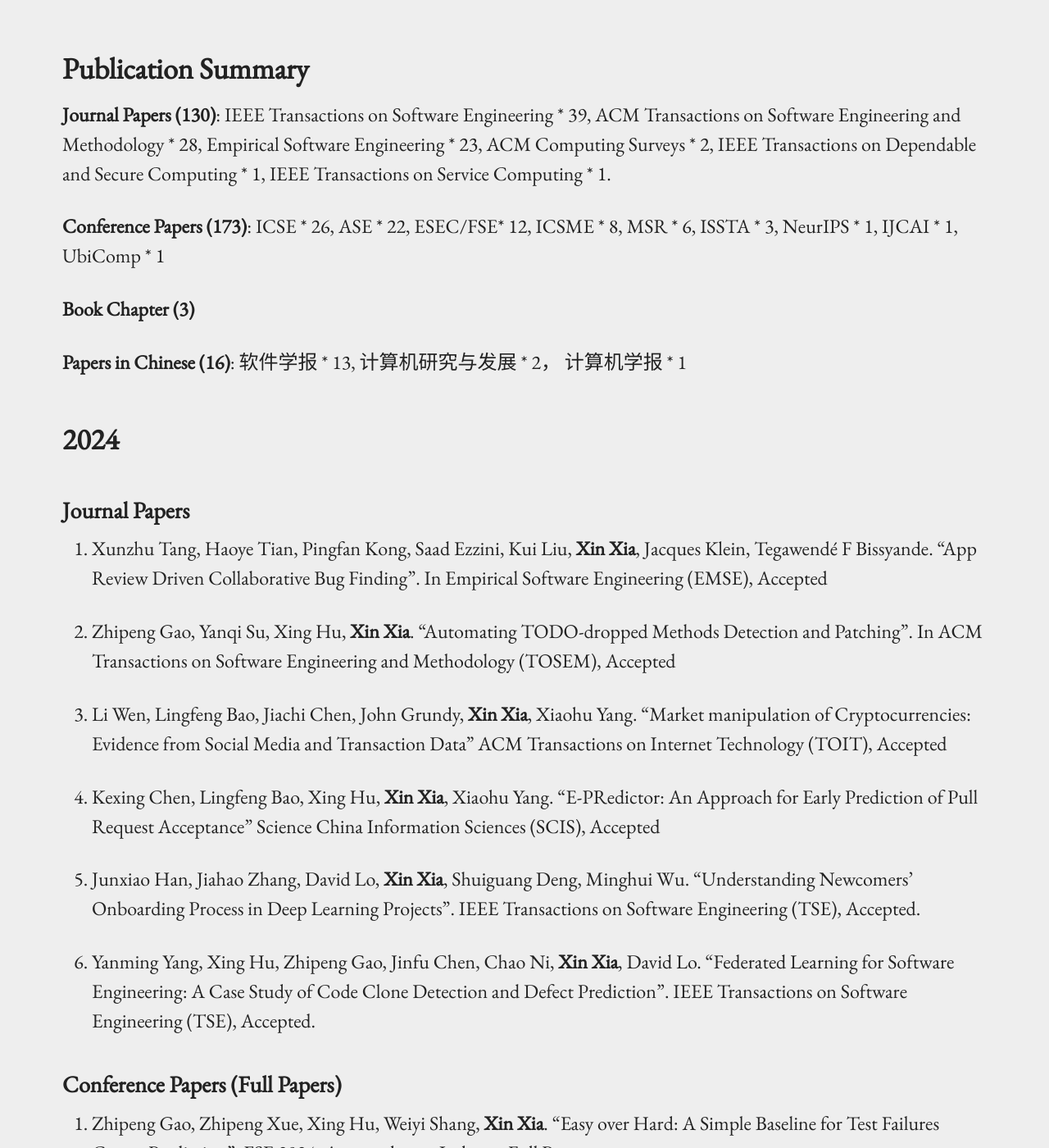
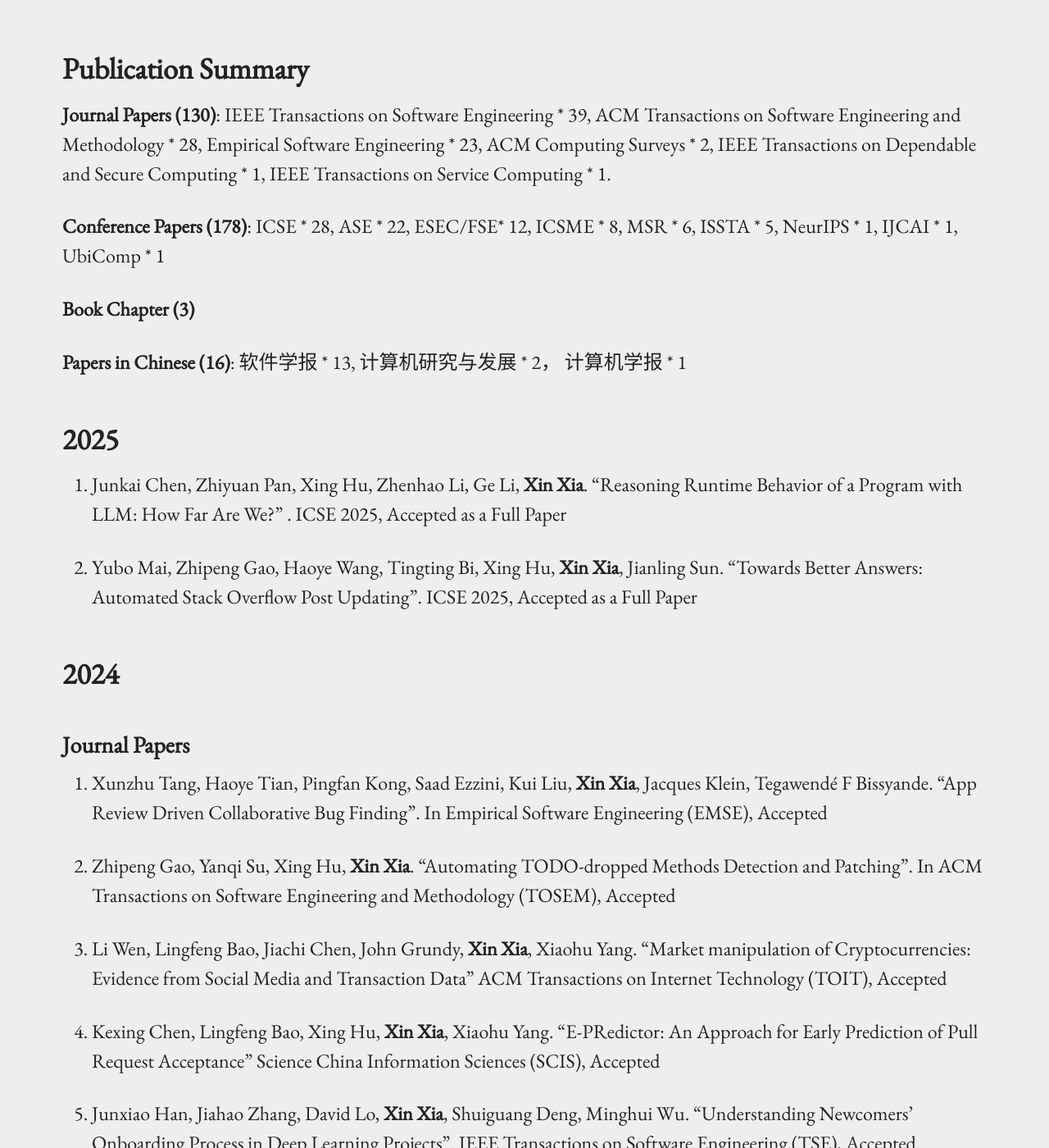
Before and after one commit to xin-xia/xin-xia.github.io, a Jekyll site: the page built from publication.md, in a window 1280 px wide and 1400 px high, scrolled down 203 px. Shown: the whole window at 82% size. Built offline with Jekyll 4.4.1, drawn with Linux system fonts in a browser that asks for light colours; our own code applies the rules of GitHub Pages for plain Markdown files; some of the changed text lies outside the part shown.

Commit message:
Update publication.md

```diff
--- a/publication.md
+++ b/publication.md
@@ -8,11 +8,17 @@ permalink: /publication/
 
 <strong>Journal Papers (130)</strong>: IEEE Transactions on Software Engineering * 39,  ACM Transactions on Software Engineering and Methodology * 28, Empirical Software Engineering * 23,  ACM Computing Surveys * 2, IEEE  Transactions on Dependable and Secure Computing * 1, IEEE Transactions on Service Computing * 1.
 
-<strong>Conference Papers (173)</strong>: ICSE * 26, ASE * 22, ESEC/FSE* 12, ICSME * 8, MSR * 6,  ISSTA * 3, NeurIPS * 1, IJCAI * 1, UbiComp * 1
+<strong>Conference Papers (178)</strong>: ICSE * 28, ASE * 22, ESEC/FSE* 12, ICSME * 8, MSR * 6,  ISSTA * 5, NeurIPS * 1, IJCAI * 1, UbiComp * 1
 
 <strong>Book Chapter (3) </strong>
 
 <strong>Papers in Chinese (16)</strong>: 软件学报 * 13, 计算机研究与发展 * 2， 计算机学报 * 1
+
+## 2025
+
+177. Junkai Chen, Zhiyuan Pan, Xing Hu, Zhenhao Li, Ge Li,  <strong>Xin Xia</strong>. "Reasoning Runtime Behavior of a Program with LLM: How Far Are We?" . ICSE 2025, Accepted as a Full Paper <br />
+
+176. Yubo Mai, Zhipeng Gao, Haoye Wang, Tingting Bi, Xing Hu,  <strong>Xin Xia</strong>, Jianling Sun. "Towards Better Answers: Automated Stack Overflow Post Updating". ICSE 2025, Accepted as a Full Paper <br />
 
 ## 2024
 
@@ -33,6 +39,12 @@ permalink: /publication/
 Case Study of Code Clone Detection and Defect Prediction". IEEE Transactions on Software Engineering (TSE), Accepted.         <br />
 
 ### Conference Papers (Full Papers)
+
+178. Tingwei Zhu, Tongtong Xu, Kui Liu, Jiayuan Zhou, Xing Hu, <strong>Xin Xia</strong>, Tian Zhang, David Lo。  "An Empirical Study of Automatic Program Repair Techniques for Injection Vulnerabilities".ICSME 2024: Accepted as a Full paper <br />
+
+175 Zhipeng Xue, Zhipeng Gao, Shaohua Wang, Xing Hu,  <strong>Xin Xia</strong>, Shanping Li. "SelfPiCo: Self-Guided Partial Code Execution with LLMs". ISSTA 2024, Accepted as a Full Paper <br />
+
+174. Xiao Yu, Lei Liu, Xing Hu*, Jacky Keung,  <strong>Xin Xia</strong>, David Lo. "Practitioners’ Expectations on Automated Test Generations". ISSTA 2024, Accepted as a Full Paper <br />
 
 173. Zhipeng Gao, Zhipeng Xue, Xing Hu, Weiyi Shang, <strong>Xin Xia</strong>.  "Easy over Hard: A Simple Baseline for Test Failures Causes Prediction". FSE 2024: Accepted as an Industry Full Paper.  <br />
 
```
